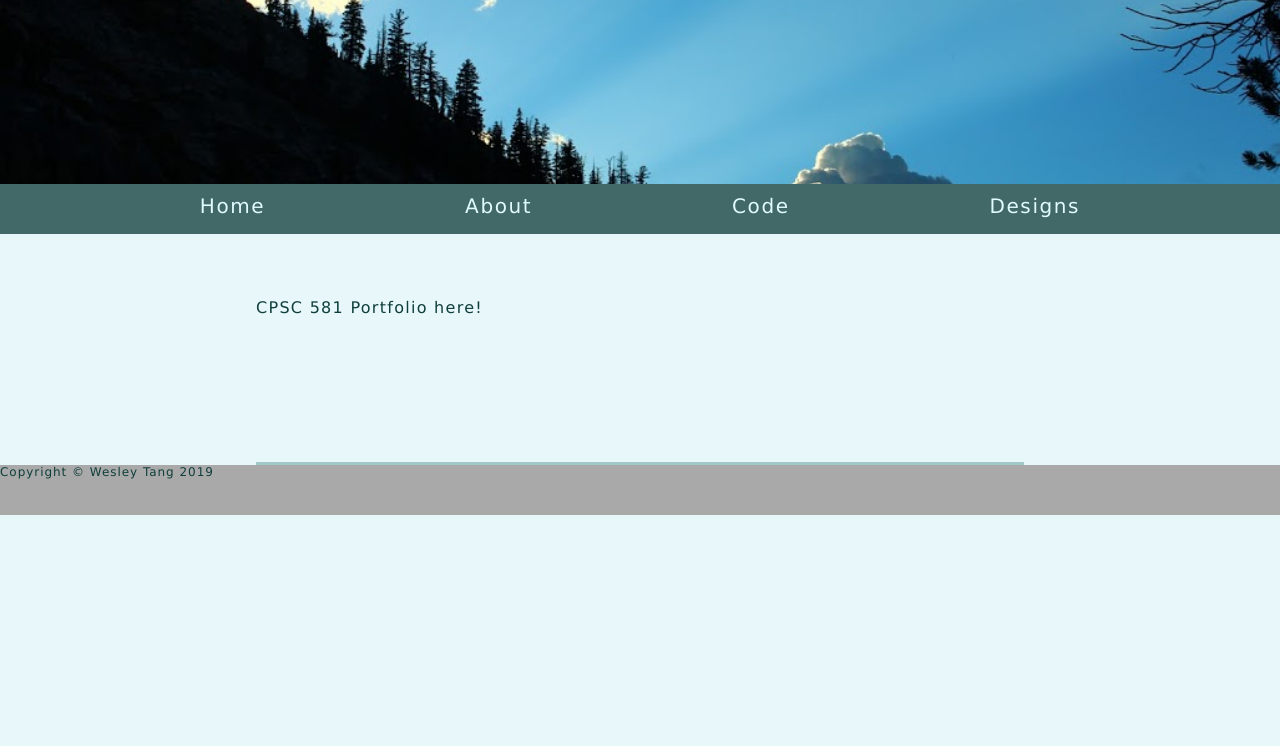
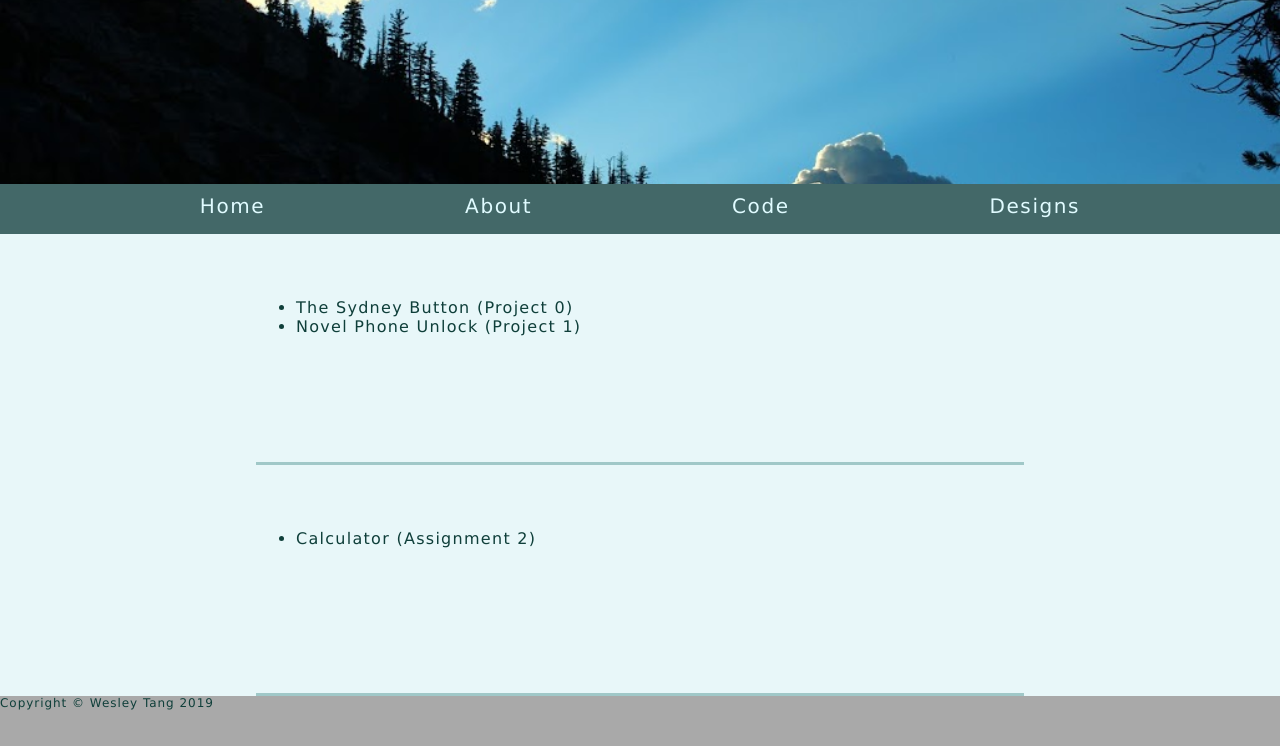
Before and after one commit to wesley-tang/wesley-tang.github.io, a plain HTML site: page code.html in a window 1280 px wide. Shown: the part 416-1162 px from the top of the page. Before the commit the page ends 931 px from the top, so only its background shows below. Drawn offline with Linux system fonts and the light colour scheme.

Commit message:
Fixed page

```diff
--- a/code.html
+++ b/code.html
@@ -15,8 +15,16 @@
 		<a href="code"><div class="nav-item">Code</div></a>
 		<a href="designs"><div class="nav-item">Designs</div></a>
 	</nav>
-	<section id="HCI">
-			<a href="code/cpsc581">CPSC 581 Portfolio here!</a>
+	<section id="CPSC 581 - HCI">
+		<ul>
+			<li><a href="code/cpsc581_p0">The Sydney Button (Project 0)</a></li>
+			<li><a href="code/cpsc581_p1">Novel Phone Unlock (Project 1)</a></li>
+		</ul>
+	</section>
+	<section id="SENG 513 - Web Dev">
+		<ul>
+			<li><a href="code/calc">Calculator (Assignment 2)</a></li>
+		</ul>
 	</section>
 	<footer>
 		Copyright © Wesley Tang 2019
```
